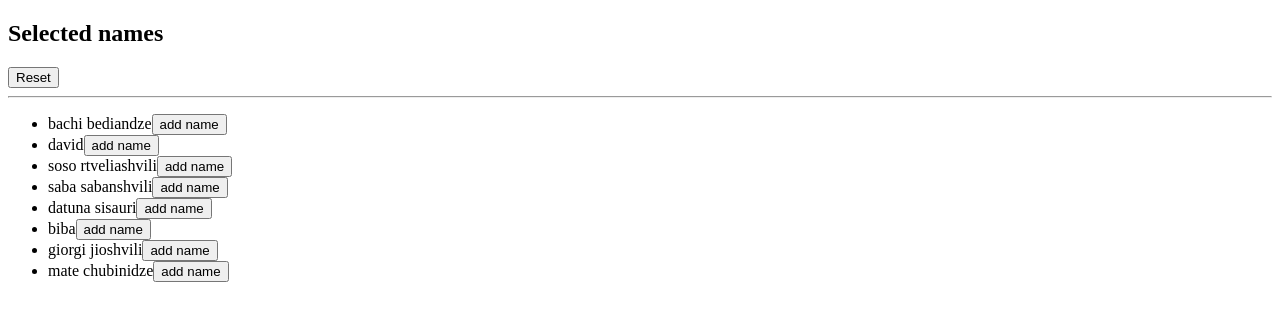
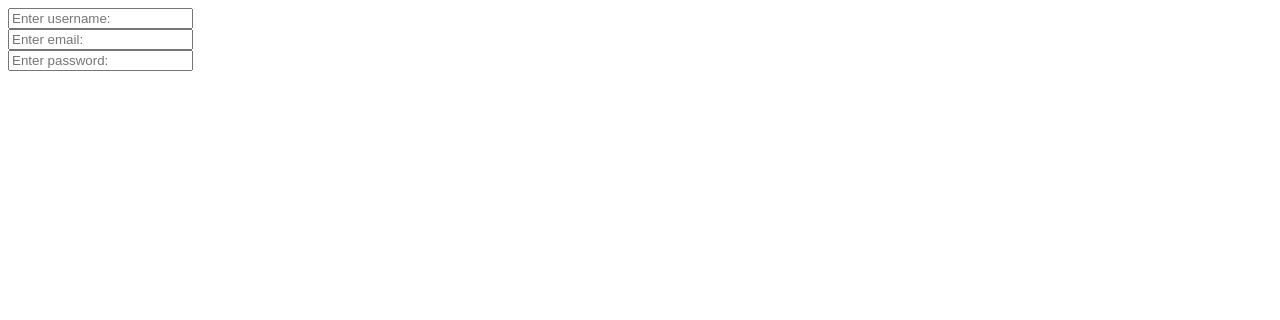
Before and after one commit to tezeladata/group56-react-test, a React app: page / in a window 1280 px wide. Shown: the top 320 px of the page. Built offline with nearby package versions, Linux system fonts and the light colour scheme; the HTML template or start-up script is replaced by a standard one.

Commit message:
Day 125 version 1

```diff
--- a/src/components/Comp1.jsx
+++ b/src/components/Comp1.jsx
@@ -1,52 +1,25 @@
 import { useState } from "react";
 
-const allNames = ["bachi bediandze", "david", "soso rtveliashvili", "saba sabanshvili", "datuna sisauri", "biba", "giorgi jioshvili", "mate chubinidze"]
+const Comp1 = () => {
+  const [formData, setFormData] = useState({})
 
-const Comp1 = () => {
-  const [selectedArr, setSelectedArr] = useState([])
-
-  const addName = (el) => {
-    if (!selectedArr.includes(el)){
-      setSelectedArr(prev => [el, ...prev])
-    }
-  }
-
-  const deleteName = (el) => {
-    setSelectedArr(prev => [...prev].filter(username => username !== el))
+  const handleChange = ({target}) => {
+    setFormData(prev => ({
+      ...prev,
+      [target.name]: target.value
+    }))
   }
 
   return (
-    <section>
-      <div>
-        <h1>Selected names</h1>
+    <>
+      <form>
+        <input type="text" name="username" placeholder="Enter username:" required onChange={handleChange} /> <br />
 
-        <ul>
-          {
-            selectedArr.map((el, i) => (
-              <li key={i}>
-                {el}
-                <button onClick={() => deleteName(el)}>remove name</button>
-              </li>
-            ))
-          }
-        </ul>
+        <input type="email" name="email" placeholder="Enter email:" required onChange={handleChange} /> <br />
 
-        <button onClick={() => setSelectedArr(prev => [])}>Reset</button>
-      </div>
-
-      <hr />
-
-      <div>
-        <ul>
-          {allNames.map((el, i) => (
-            <li key={i}>
-              {el}
-              <button onClick={() => addName(el)}>add name</button>
-            </li>
-          ))}
-        </ul>
-      </div>
-    </section>
+        <input type="password" name="password" placeholder="Enter password:" required onChange={handleChange} /> <br />
+      </form>
+    </>
   )
 };
 
```
